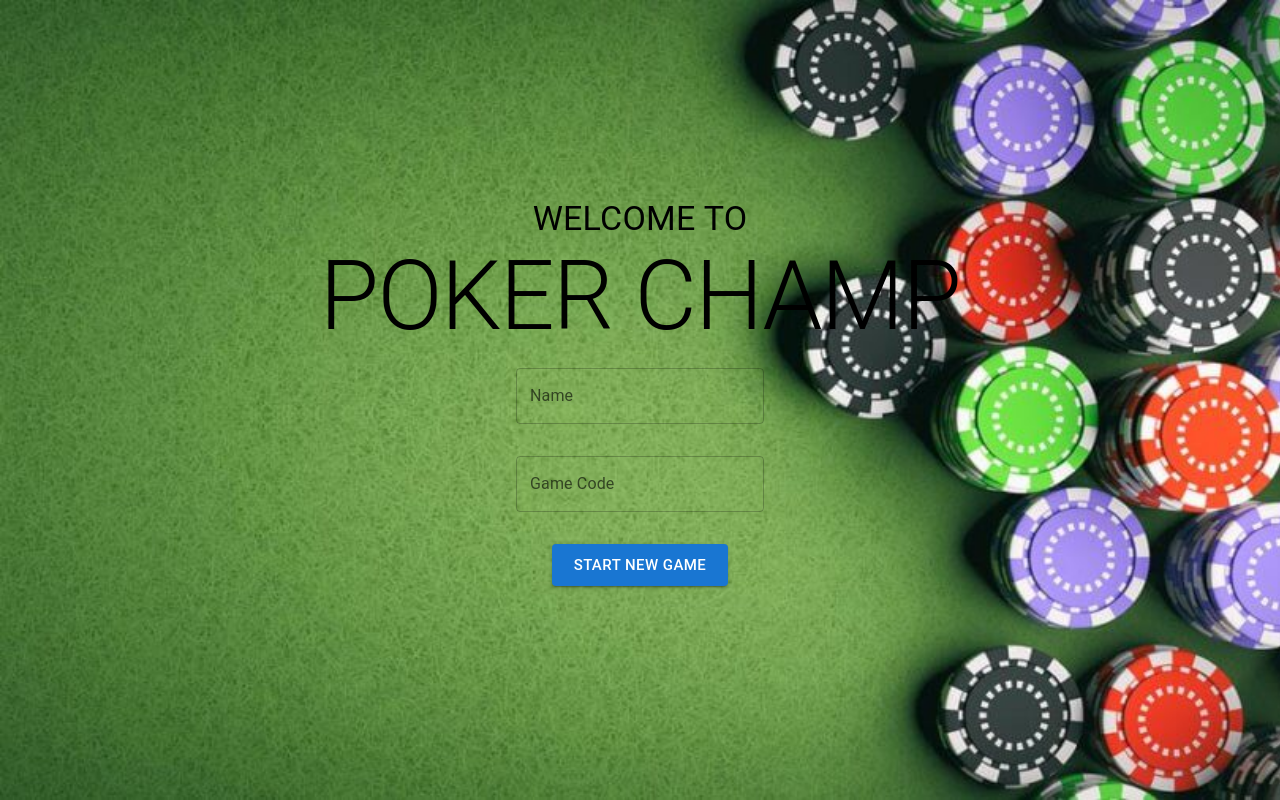
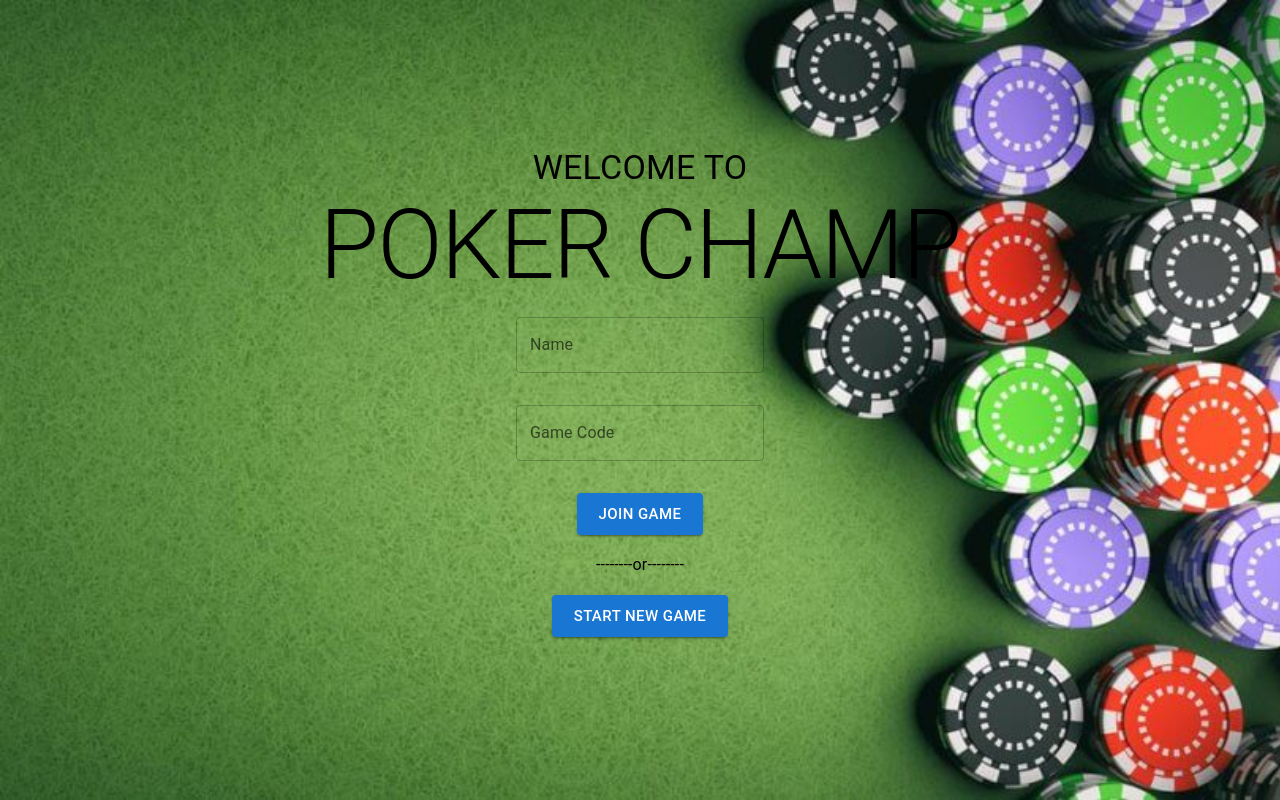
Before and after one commit to kiyanpourmaleki/Poker-Champ, a React (Create React App) app in the folder my-app/: page / in a window 1280 px wide. Built offline with nearby package versions, Linux system fonts and the light colour scheme.

Commit message:
Input fields are functional. New button added. When both fields are full and button is clicked, game data is alerted.

```diff
--- a/my-app/src/App.tsx
+++ b/my-app/src/App.tsx
@@ -1,33 +1,22 @@
-import React, {useEffect, useState} from 'react';
+import React, {useEffect, useState, Component} from 'react';
 import './App.css';
 import TextField from '@mui/material/TextField';
 import Button from '@mui/material/Button';
 import { Typography } from '@mui/material';
 
-
 function LandingPage(props: any) {
-
-  const [newGame, setNewGame] = useState(false);
-
-  interface State {
-    name: string;
-    gamecode: string;
-  }
-
-  const [values, setValues] = useState<State>({
-    name: '',
-    gamecode: ''
-  });
-
-  const handleChange =
-    (prop: keyof State) =>
-    (event: React.ChangeEvent<HTMLInputElement>) => {
-        setValues({...values, [prop]: event.target.value});
-
-    };
+  const [ name, setName] = useState("")
+  const [ gamecode, setGameCode] = useState("")
+  const [ newGame, setNewGame ] = useState("");
+  const [ existingGame, setExistingGame ] = useState("");
 
   const isNewGame = () => {
       setNewGame(newGame);
+  }
+
+  const joinGame = () => {
+      setExistingGame(existingGame)
+      alert(`Name:${name} \nGamecode: ${gamecode}`)
   }
 
   return (
@@ -40,22 +29,30 @@ function LandingPage(props: any) {
             id="outlined-basic"
             label="Name"
             variant="outlined"
-          onChange={handleChange('name')}
+            name="name"
+            onChange={e => setGameCode(e.target.value)}
           />
           <TextField
             sx={{ m: 2 }}
             id="outlined-basic"
             label="Game Code"
             variant="outlined"
-          onChange={handleChange('gamecode')}
+            name="gamecode"
+            onChange={e => setName(e.target.value)}
           />
+          <Button
+            sx={{ m: 2 }}
+            onClick={joinGame}
+            variant="contained"
+            size="large">
+            Join Game</Button>
+          <Typography variant="subtitle1" color="black">--------or--------</Typography>
           <Button
             sx={{ m: 2 }}
             onClick={isNewGame}
             variant="contained"
             size="large">
             Start New Game</Button>
-
       </header>
     </div>
   );
```
Lines whose indentation alone changed are shown as unchanged.
